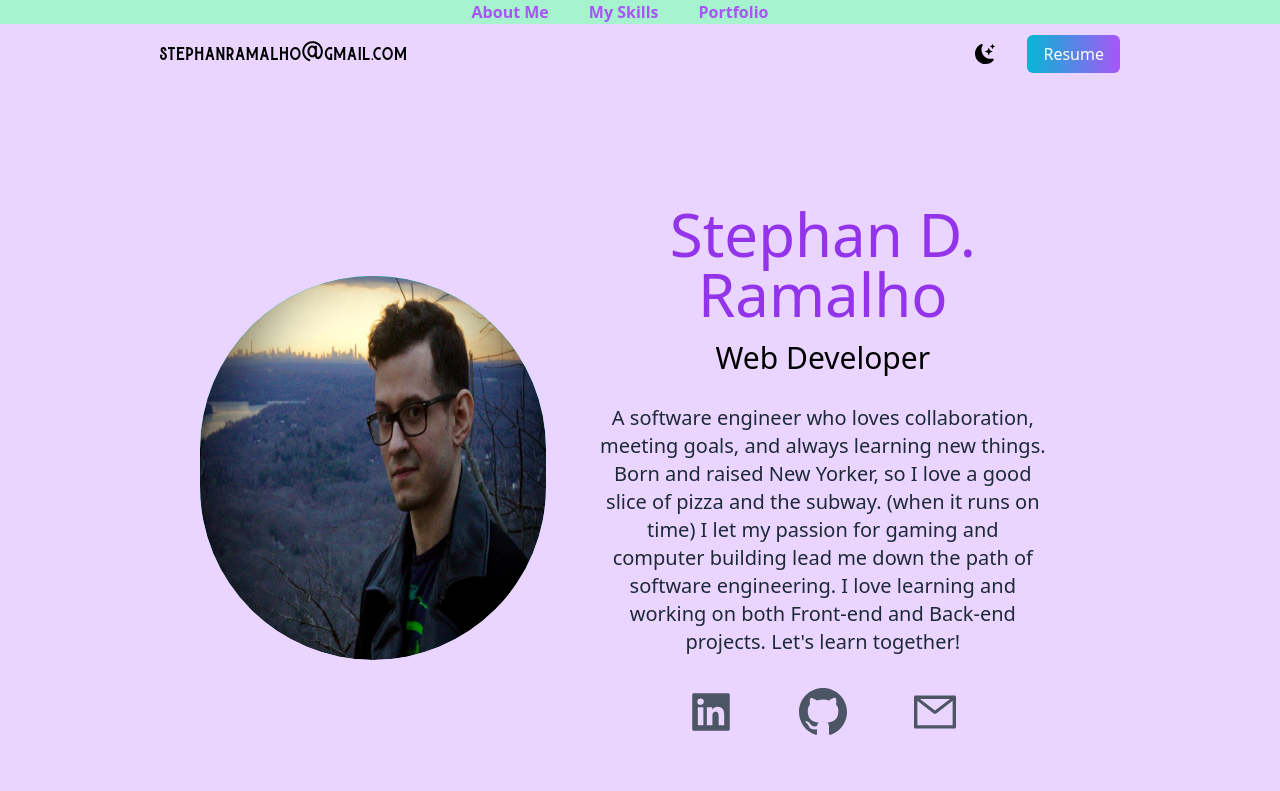
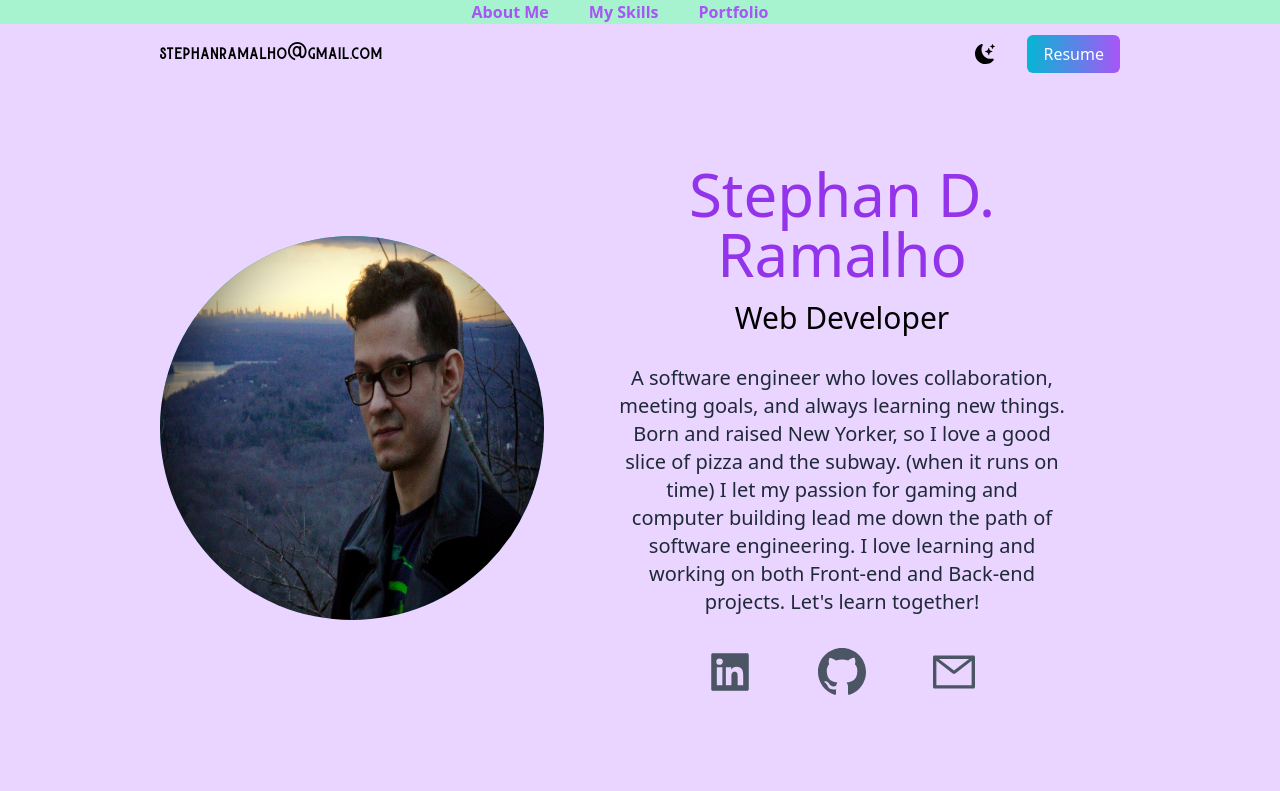
Before and after one commit to sramalho94/portfolio_2023, a Next.js app: page / in a window 1280 px wide. Shown: the top 791 px of the page. Built offline with nearby package versions, Linux system fonts and the light colour scheme.

Commit message:
centered profile pic

```diff
--- a/pages/index.js
+++ b/pages/index.js
@@ -61,7 +61,7 @@ export default function Home() {
         <meta name="viewport" content="width=device-width, initial-scale=1" />
         <link rel="icon" href="/logo.png" />
       </Head>
-      <main className="bg-purple-200 px-10 md:px-20 lg:px-40 dark:bg-gray-900">
+      <main className="bg-purple-200 px-10 md:px-20 lg:px-40 dark:bg-gray-900 ">
         {/* Nav Section */}
         <header className=" flex flex-row justify-center mx-auto bg-emerald-200 fixed top-0 inset-x-0 z-50">
           <ul className="flex flex-row">
@@ -97,11 +97,11 @@ export default function Home() {
 
         {/* Header Section */}
         <section className="mb-20 ">
-          <nav className="py-10 mb-12 flex justify-between">
-            <h1 className="text-xl font-burtons dark:text-white">
+          <nav className="py-10 mb-12 flex justify-between ">
+            <h1 className="text-sm font-burtons dark:text-white md:text-lg">
               stephanramalho@gmail.com
             </h1>
-            <ul className="flex items-center">
+            <ul className="flex flex-row items-start md:items-center">
               <li>
                 <BsFillMoonStarsFill
                   onClick={() => setDarkMode(!darkMode)}
@@ -119,18 +119,20 @@ export default function Home() {
             </ul>
           </nav>
           <div
-            className="text-center p-10 flex flex-col mx-auto min-w-screen max-w-screen justify-center md:flex-row md:space-x-5"
+            className="text-center mb-10 flex flex-col mx-auto min-w-screen max-w-screen justify-center md:flex-row md:space-x-5"
             ref={targetRef1}
           >
-            <div className=" mx-auto bg-gradient-to-b from-teal-500 rounded-full w-72 h-72 mt-20 overflow-hidden aspect-w-1 aspect-h-1 md:h-96 md:w-96">
-              <div className="relative flex justify-center items-center w-full h-full">
+            <div className="flex flex-row justify-center">
+              <div className="relative bg-gradient-to-b from-teal-500 rounded-full w-80 h-80 overflow-hidden aspect-w-1 aspect-h-1 md:h-96 md:w-96 md:mt-20">
+                {/* <div className="relative flex justify-center items-center w-full h-full"> */}
                 <Image
                   src={pictureOfMe}
                   fill={true}
                   cover="true"
                   alt="profile_pic"
-                  className="rounded-full"
+                  className="rounded-sm"
                 />
+                {/* </div> */}
               </div>
             </div>
             <div className="flex flex-col md:ml-7">
```
